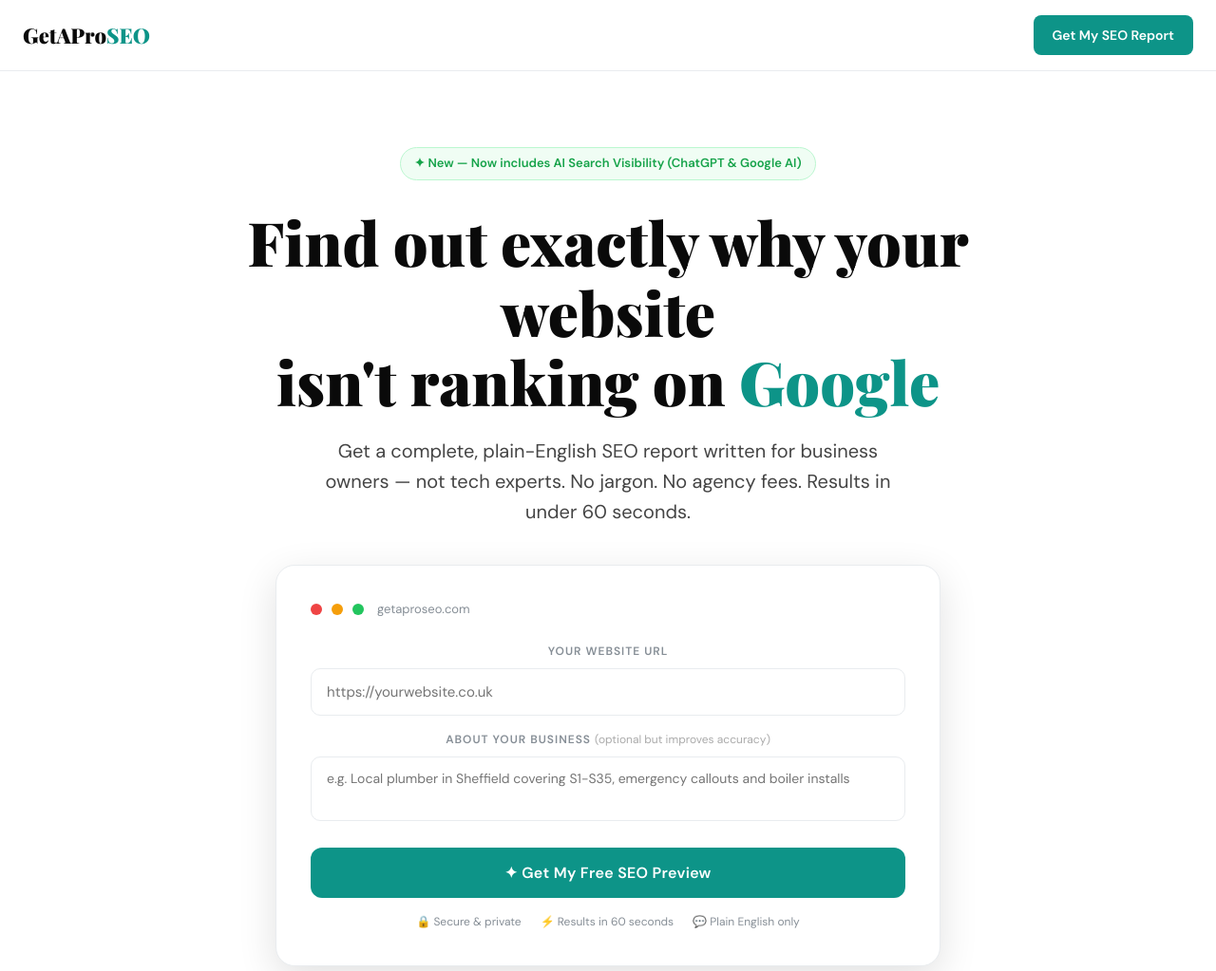
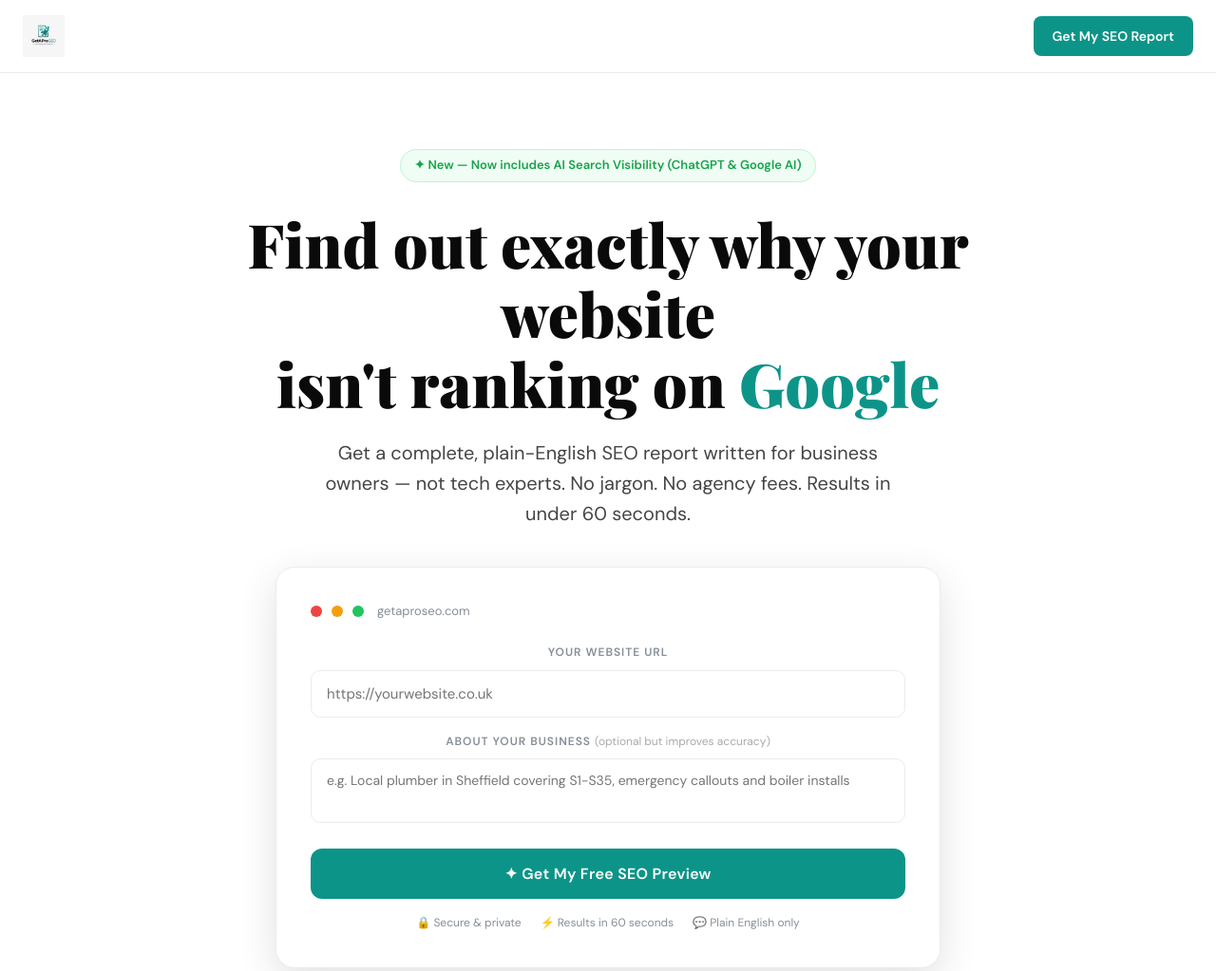
Before and after one commit to hirefastcareers/getaproseo, a plain HTML site: page public/index.html in a window 1280 px wide. Shown: the top 1023 px of the page at 95% size. Drawn offline with nearby package versions, Linux system fonts and the light colour scheme.

Commit message:
add logo and favicon

```diff
--- a/public/index.html
+++ b/public/index.html
@@ -2,6 +2,7 @@
 <html lang="en">
 <head>
 <meta charset="UTF-8">
+<link rel="icon" type="image/png" href="/logo-icon.png">
 <meta name="google-site-verification" content="-fKjTFJ3P7R81-oZXEoMuJUZlXvbAg-Z4TyHUsb9R48" />
 <meta name="viewport" content="width=device-width, initial-scale=1.0">
 <title>GetAProSEO — Professional SEO Reports for Small Business Owners</title>
@@ -673,7 +674,7 @@ footer a { color: #aaa; text-decoration: none; }
 <body>
 
 <nav>
-  <a class="nav-logo" href="/">GetAPro<span>SEO</span></a>
+  <a href="/"><img src="/logo-full.png" alt="GetAProSEO" style="height:44px;width:auto;display:block;"></a>
   <a class="nav-cta" href="#tool">Get My SEO Report</a>
 </nav>
 
```
Also changed, not shown: public/logo-full.png (added), public/logo-icon.png (added).
